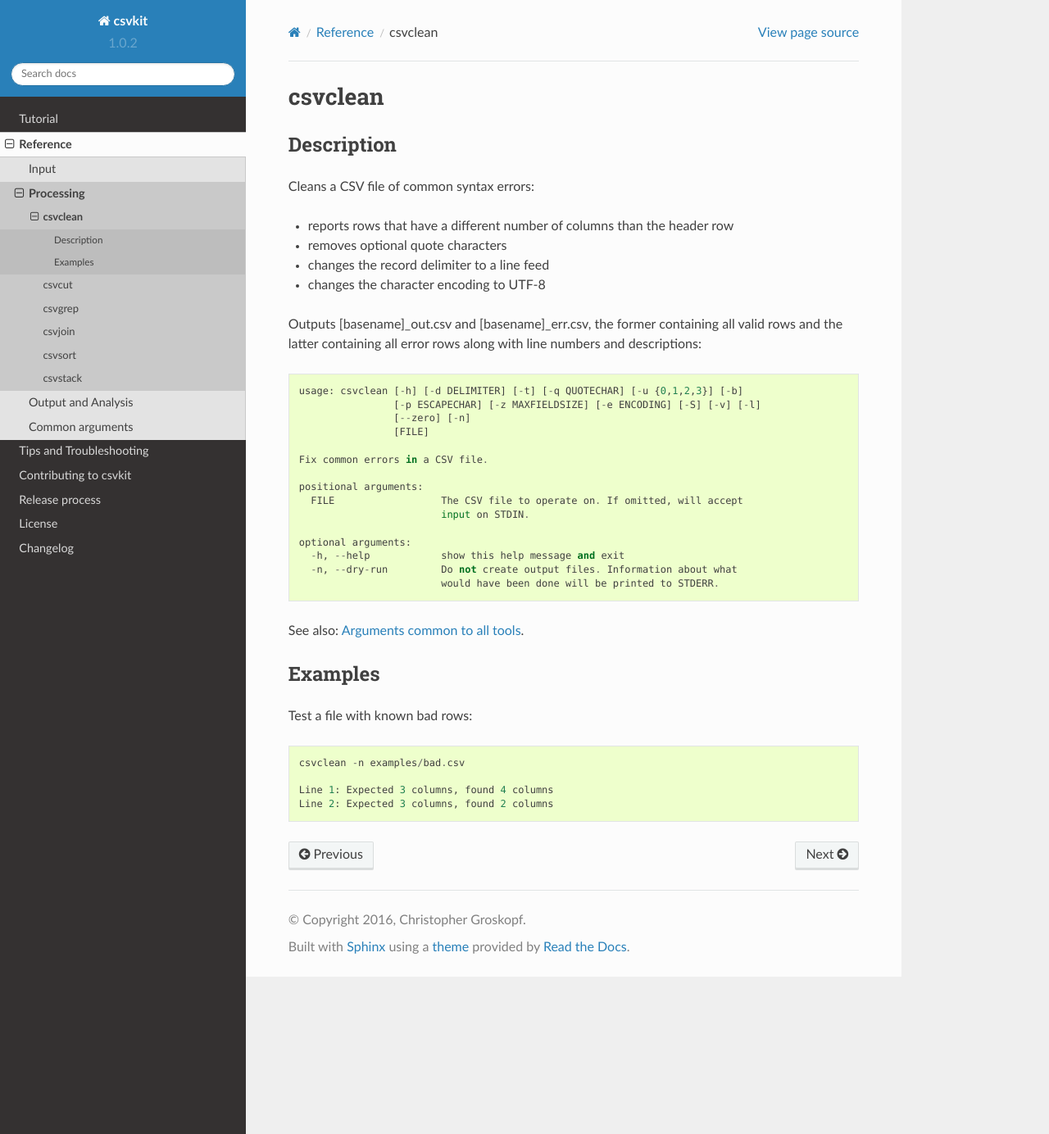
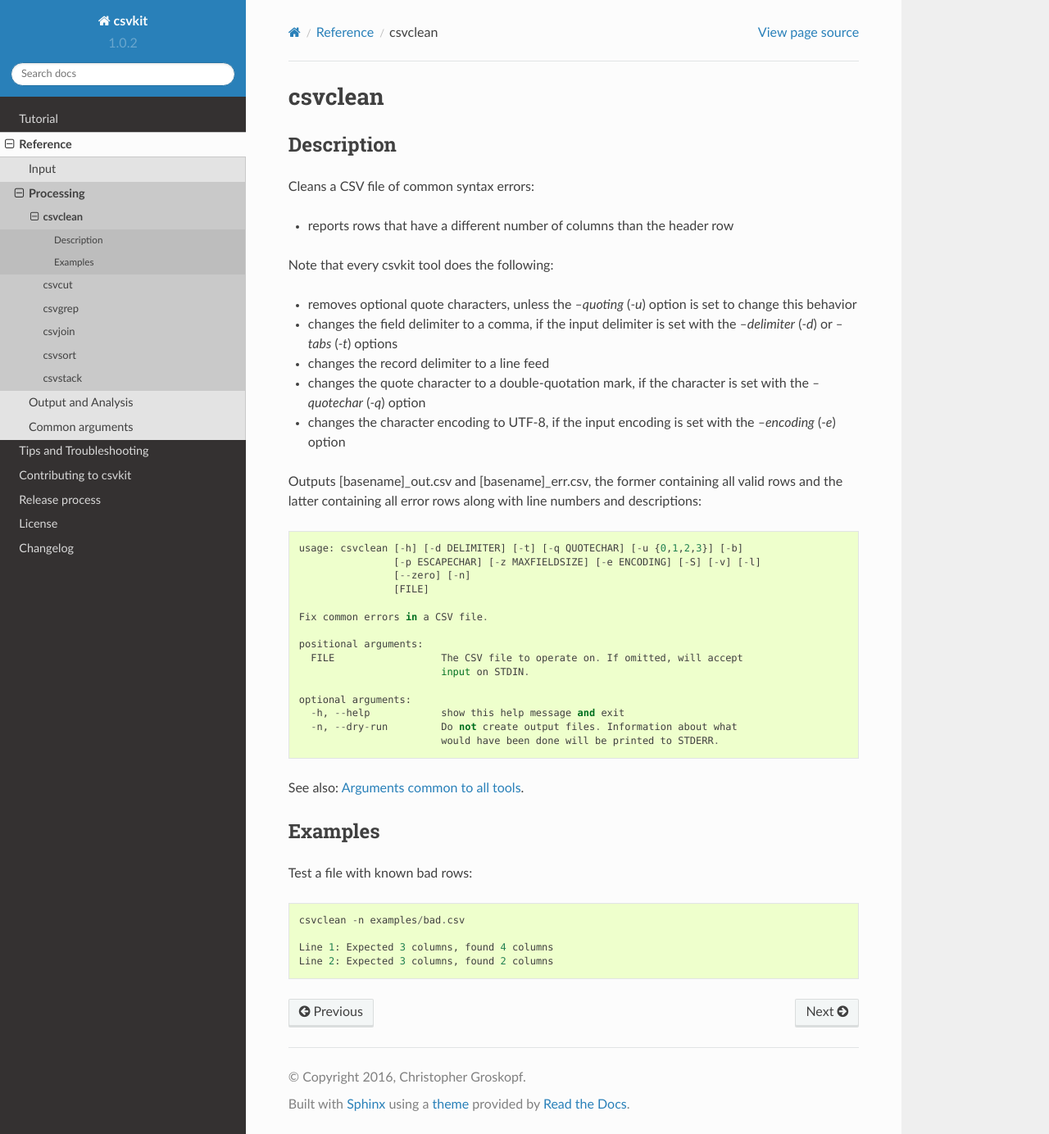
Before and after one commit to wireservice/csvkit, a Sphinx documentation site: the page built from docs/scripts/csvclean.rst, in a window 1280 px wide and 1384 px high. Shown: the whole window at 82% size. Built offline with Sphinx 7.4.7 and the Read the Docs theme 2.0.0, drawn with Linux system fonts in a browser that asks for light colours.

Commit message:
Clarify what csvclean does, versus all csvkit tools

```diff
--- a/docs/scripts/csvclean.rst
+++ b/docs/scripts/csvclean.rst
@@ -8,9 +8,14 @@
 Cleans a CSV file of common syntax errors:
 
 * reports rows that have a different number of columns than the header row
-* removes optional quote characters
+
+Note that every csvkit tool does the following:
+
+* removes optional quote characters, unless the `--quoting` (`-u`) option is set to change this behavior
+* changes the field delimiter to a comma, if the input delimiter is set with the `--delimiter` (`-d`) or `--tabs` (`-t`) options
 * changes the record delimiter to a line feed
-* changes the character encoding to UTF-8
+* changes the quote character to a double-quotation mark, if the character is set with the `--quotechar` (`-q`) option
+* changes the character encoding to UTF-8, if the input encoding is set with the `--encoding` (`-e`) option
 
 Outputs [basename]_out.csv and [basename]_err.csv, the former containing all valid rows and the latter containing all error rows along with line numbers and descriptions::
 
```
